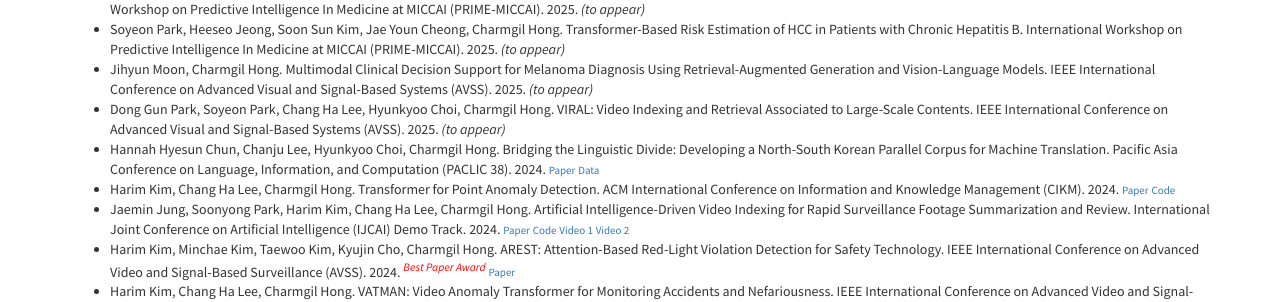
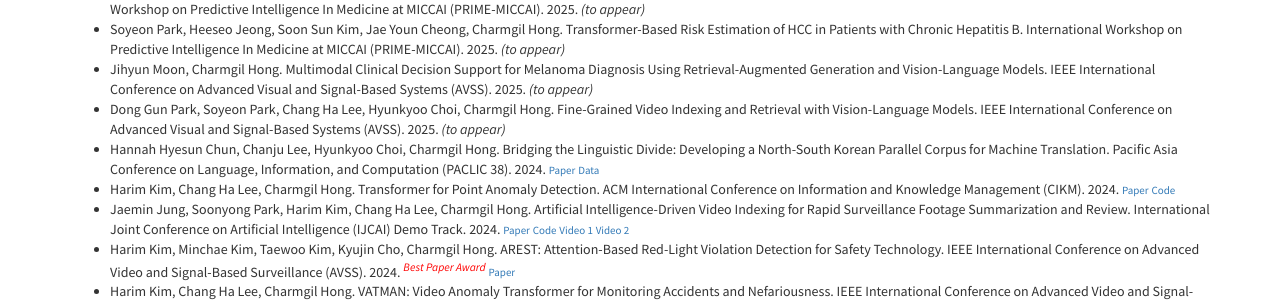
Before and after one commit to nth221/nth221.github.io, a Jekyll site: the page built from index.html, in a window 1280 px wide and 900 px high, scrolled down 3580 px. Shown: the part 160-462 px from the top of the window. Built offline with Jekyll 4.4.1, drawn with Linux system fonts in a browser that asks for light colours.

Commit message:
modified:   _includes/portfolio.html

```diff
--- a/_includes/portfolio.html
+++ b/_includes/portfolio.html
@@ -14,7 +14,7 @@
               <li>Chongmyung Kwon, Yujin Kim, Seoeun Park, Yunji Lee, Charmgil Hong. MMM: Quantum-Chemical Molecular Representation Learning for Combinatorial Drug Recommendation. International Workshop on Predictive Intelligence In Medicine at MICCAI (PRIME-MICCAI). 2025. <em>(to appear)</em></li>
               <li>Soyeon Park, Heeseo Jeong, Soon Sun Kim, Jae Youn Cheong, Charmgil Hong. Transformer-Based Risk Estimation of HCC in Patients with Chronic Hepatitis B. International Workshop on Predictive Intelligence In Medicine at MICCAI (PRIME-MICCAI). 2025. <em>(to appear)</em></li>
               <li>Jihyun Moon, Charmgil Hong. Multimodal Clinical Decision Support for Melanoma Diagnosis Using Retrieval-Augmented Generation and Vision-Language Models. IEEE International Conference on Advanced Visual and Signal-Based Systems (AVSS). 2025.  <em>(to appear)</em></li>
-              <li>Dong Gun Park, Soyeon Park, Chang Ha Lee, Hyunkyoo Choi, Charmgil Hong. VIRAL: Video Indexing and Retrieval Associated to Large-Scale Contents. IEEE International Conference on Advanced Visual and Signal-Based Systems (AVSS). 2025.  <em>(to appear)</em></li>
+              <li>Dong Gun Park, Soyeon Park, Chang Ha Lee, Hyunkyoo Choi, Charmgil Hong. Fine-Grained Video Indexing and Retrieval with Vision-Language Models. IEEE International Conference on Advanced Visual and Signal-Based Systems (AVSS). 2025.  <em>(to appear)</em></li>
               <li>Hannah Hyesun Chun, Chanju Lee, Hyunkyoo Choi, Charmgil Hong. Bridging the Linguistic Divide: Developing a North-South Korean Parallel Corpus for Machine Translation. Pacific Asia Conference on Language, Information, and Computation (PACLIC 38). 2024. <span class="res"><a href="https://aclanthology.org/2024.paclic-1.77/" target="_blank">Paper</a></span> <span class="res"><a href="https://github.com/HandongSF/KoreanUnificationParallelCorpus" target="_blank">Data</a></span></li>
               <!-- 2024 -->
               <li>Harim Kim, Chang Ha Lee, Charmgil Hong. Transformer for Point Anomaly Detection. ACM International Conference on Information and Knowledge Management (CIKM). 2024. <span class="res"><a href="https://dl.acm.org/doi/10.1145/3627673.3679859" target="_blank">Paper</a></span> <span class="res"><a href="https://github.com/nth221/TransPAD" target="_blank">Code</a></span></li>
```
